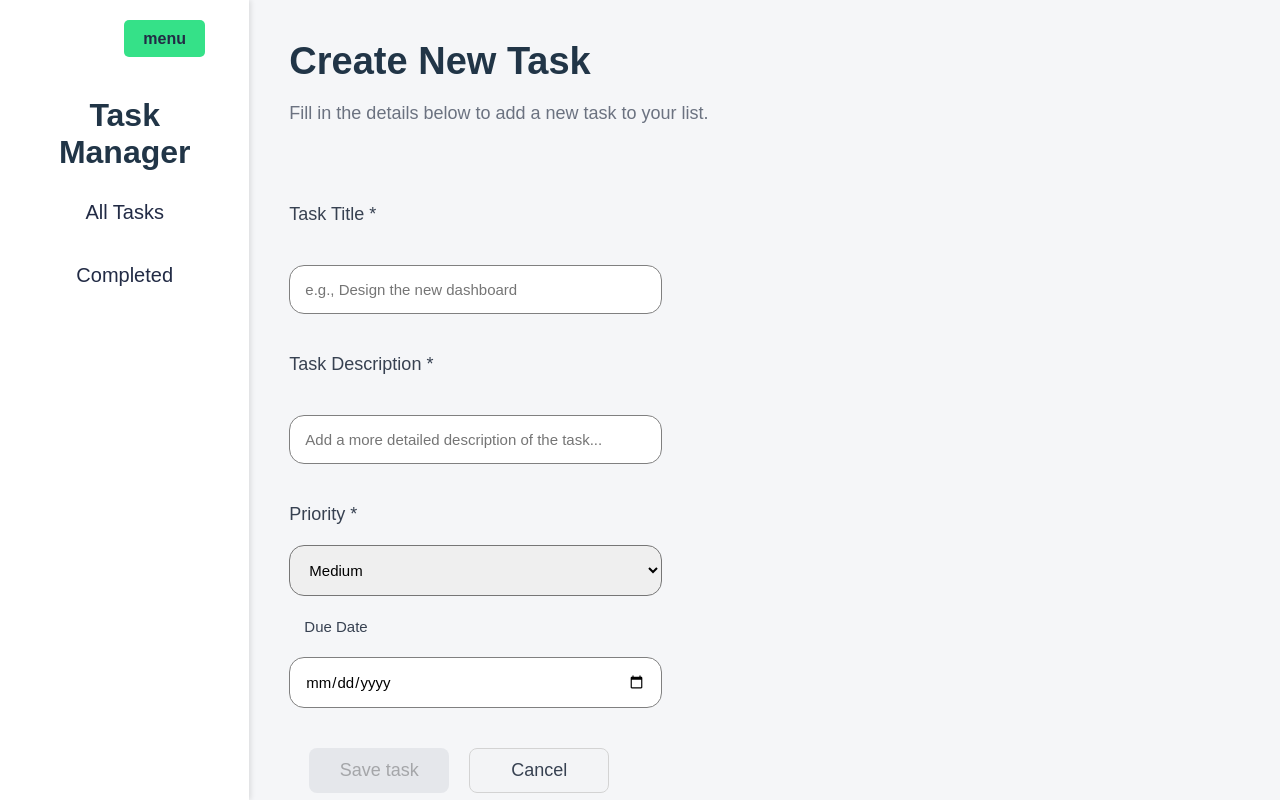
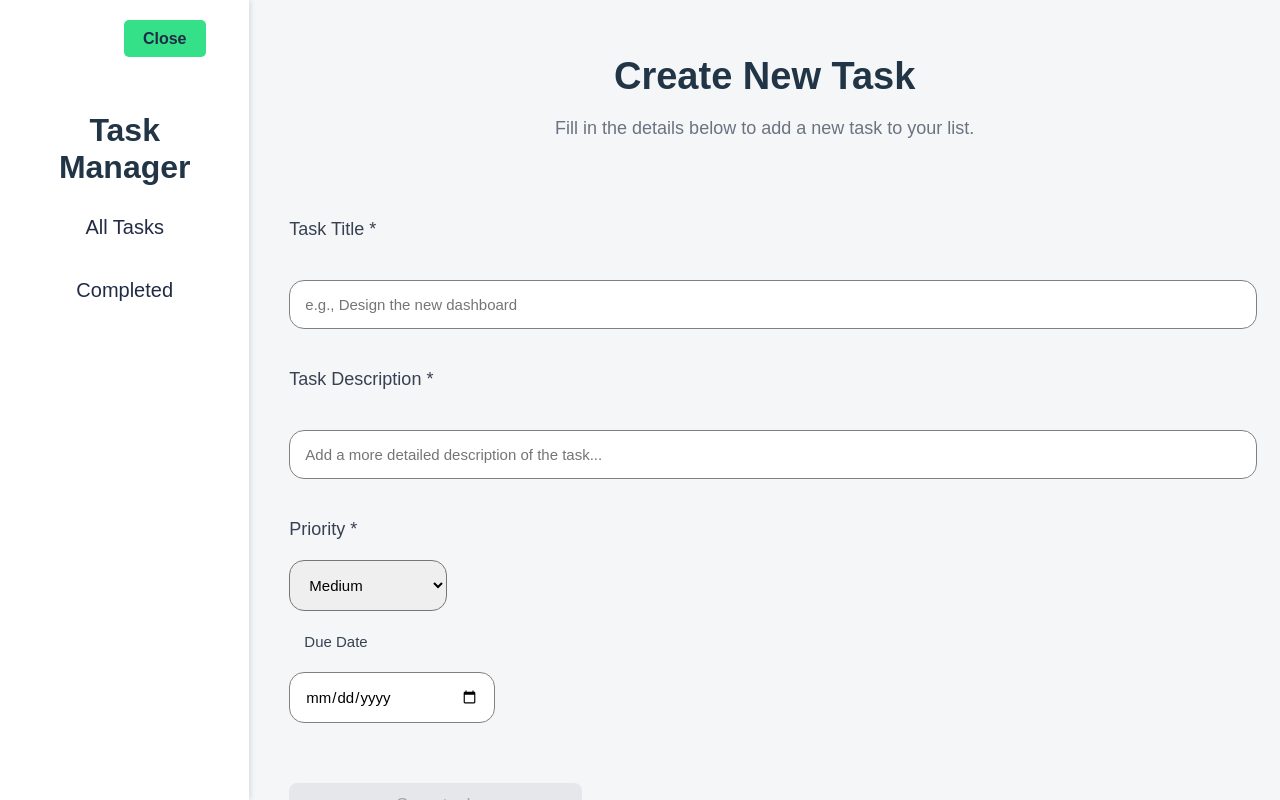
Before and after one commit to maviaarav/todo_list, a React (Vite) app: page /form in a window 1280 px wide. Built offline with nearby package versions, Linux system fonts and the light colour scheme.

Commit message:
UI updated

```diff
--- a/src/form.css
+++ b/src/form.css
@@ -1,28 +1,57 @@
-.form-group {
+
+.form-input{
+    width: 50%;
+}
+.form-select{
+    width: 50%;
+}
+.btn-1{
+  width: 140px;
+  margin-inline: 20px;
+}
+#container{
+  align-items: baseline;
+}
+#task-container{
+  font-size: 18px;
+  width: 80%;
+  padding: 40px;
+  color: #374151;
+  gap: 20px;
   display: flex;
   flex-direction: column;
-  margin-bottom: 20px;
-  width: 100%;
+  justify-content: space-between;
+  margin-left: 20px;
 }
-
-.form-label {
-  font-size: 16px;
-  font-weight: 500;
-  color: #374151; /* dark gray */
-  margin-bottom: 8px;
+@media screen and (max-width: 1337px) {
+  .form-input{
+    width: 130%;
+  }
+  .form-select{
+    width: 100%;
+  }
+  .btn-1{
+    width: 130%;
+    margin-inline: 0;
+    margin-top: 20px;
+  }
+  h2{
+    text-align: center;
+  }
+  p{
+    text-align: center;
+  }
+  #container{
+    align-items: baseline;
+  }
+  #task-container{
+    font-size: 18px;
+    width: 80%;
+    color: #374151;
+    display: flex;
+    flex-direction: column;
+    justify-content: space-between;
+    align-items: baseline;
+    margin: 0 -10px 0 0;
+  }
 }
-
-.form-input, .form-select {
-  padding: 12px 14px;
-  border: 1px solid #D1D5DB; /* light gray border */
-  border-radius: 8px;
-  font-size: 16px;
-  color: #111827; /* dark text */
-  background-color: #FFFFFF;
-  transition: border-color 0.2s, box-shadow 0.2s;
-}
-
-.form-input:focus{
-  outline: none;
-  border-color: #3B82F6; /* blue on focus */
-}
--- a/src/form.jsx
+++ b/src/form.jsx
@@ -1,7 +1,7 @@
 import React, { useState } from "react";
 import { Link } from "react-router-dom";
 import { taskContainerStyle } from './home.jsx'
-
+import './form.css';
 
 
 
@@ -18,12 +18,9 @@ const styles ={
     fontSize: "15px",
     border: "1px solid grey",
     margin: '20px 0 20px 0',
-    width: "50%",
-
 
 }
 const select_style={
-    width: "50%",
     padding: "15px",
     borderRadius: "15px",
     fontSize: "15px",
@@ -57,11 +54,11 @@ const Form = ({addTodo}) =>{
                 <h2>Create New Task</h2>
                 <p style={{fontSize: "18px", color: "#6B7280"}}>Fill in the details below to add a new task to your list.</p>
             </div>
-            <div style={{fontSize: "18px", width:"80%",padding: "40px", color: "#374151",gap: "20px", display: "flex", flexDirection: "column", justifyContent: "space-between" , marginLeft: "20px;"}}>
+            <div id="task-container">
                 <p >Task Title *</p>
-                <input style={styles} type="text" value={title} placeholder="e.g., Design the new dashboard" onChange={(e)=>setTitle(e.target.value)} required/>
+                <input style={styles} type="text" className="form-input" value={title} placeholder="e.g., Design the new dashboard" onChange={(e)=>setTitle(e.target.value)} required/>
                 <p >Task Description *</p>
-                <input style={styles} value={description} placeholder="Add a more detailed description of the task..." onChange={(e)=>setDescription(e.target.value)} required></input>
+                <input style={styles} className="form-input" value={description} placeholder="Add a more detailed description of the task..." onChange={(e)=>setDescription(e.target.value)} required></input>
                 <div>
                     <div className="form-group">
                         <label className="form-label">Priority *</label> <br />
@@ -73,15 +70,15 @@ const Form = ({addTodo}) =>{
                     </div>
 
                     <div className="form-group">
-                        <label style= {select_style}className="form-label">Due Date</label> <br />
+                        <label style= {select_style} className="form-label">Due Date</label> <br />
                         <input style={styles} type="date" className="form-input" value={dueDate} onChange={(e)=>setDueDate(e.target.value)}/>
                     </div>
                     </div>
                     <div>
 
-                       <Link to="/"><button style={{width: "140px", backgroundColor: !title || !description || !priority ? '#E5E7EB' : '#3B82F6', marginInline:"20px", cursor: !title || !description || !priority ? 'not-allowed' : 'pointer'}} className="btn-1" onClick={()=>{playSavebutton(); handleSave();}} disabled={!title || !description || !priority }>Save task</button></Link>
+                       <Link to="/"><button style={{ backgroundColor: !title || !description || !priority ? '#E5E7EB' : '#3B82F6', cursor: !title || !description || !priority ? 'not-allowed' : 'pointer'}} className="btn-1" onClick={()=>{playSavebutton(); handleSave();}} disabled={!title || !description || !priority }>Save task</button></Link>
 
-                        <Link to="/"><button style={{width: "140px", backgroundColor:"#F3F4F6", color:"#374151", border:"1px solid lightgrey"}}>Cancel</button></Link>
+                        <Link to="/"><button style={{ backgroundColor:"#F3F4F6", color:"#374151", border:"1px solid lightgrey"}} className="btn-1">Cancel</button></Link>
                     </div>
 
             </div>
--- a/src/home.css
+++ b/src/home.css
@@ -17,7 +17,21 @@ width: 20px;
     top: 90px;
 }
 
+.btn-closed{
+      margin: 20px;
+        cursor: pointer;
+        font-size: 16px;
+        border: none;
+        border-radius: 5px;
+        background-color: #35e188;
+        color: #222B45;
+        font-weight: bold;
+        transition: background-color 0.3s ease;
+        display: none;
+        position: absolute;
+        left: 0;
 
+}
 @media screen and (max-width: 1337px) {
   #btn-1{
     position: absolute;
@@ -33,5 +47,7 @@ width: 20px;
   }
   h2{
     font-size: 38px;
+    margin-top: 15px;
   }
+
  }
--- a/src/home.jsx
+++ b/src/home.jsx
@@ -1,7 +1,7 @@
 import React, { useState } from "react";
 import { Link } from "react-router-dom";
 import "./home.css";
-
+import sideMenu from "./side-menu.jsx";
 import Confetti from 'react-confetti';
 
 
@@ -24,6 +24,7 @@ const styles = {
   width: "100%",
   padding: "40px",
   justifyContent: "space-between",
+  marginTop: "10px",
 };
 
 const buttonStyle = {
@@ -37,8 +38,13 @@ const buttonStyle = {
   height: "50px",
   textAlign: "center",
 };
-const prioritySymbol = {
-
+const ClosedStyle = {
+    /* margin-top: 20px; */
+    margin: "20px",
+    display: "flex",
+    /* float: left; */
+    position: "absolute",
+    left: 0
 }
 export const taskContainerStyle = {
   fontSize: "18px",
@@ -66,9 +72,23 @@ const Home = ({ todos, completeTodo }) => {
         }, duration);
       }
 
+function openMenu() {
+    const menu = document.getElementById('menu');
+    const closedButton = document.querySelector('.btn-closed');
+    menu.style.display = "flex"
 
+    if (menu.style.display === "flex") {
+       console.log("menu is open");
+       closedButton.style.display = "none";
+    }
+
+}
   return (
     <div style={containerStyle} id="container">
+      <div>
+        <button className="btn-closed" onClick={openMenu}>Menu</button>
+      </div>
+
       {showConfetti && <Confetti />}
       <div style={styles} id="text-container">
         <h2>Today's Task <br />{`You have ${todos.length} tasks`}</h2>
@@ -126,4 +146,6 @@ const Home = ({ todos, completeTodo }) => {
   );
 };
 
+
+
 export default Home;
--- a/src/side-menu.css
+++ b/src/side-menu.css
@@ -16,7 +16,6 @@
 
 #menu-btn{
     display: none;
-
 }
 
 
--- a/src/side-menu.jsx
+++ b/src/side-menu.jsx
@@ -1,6 +1,7 @@
 import React from "react";
 import { Link } from "react-router-dom";
 import './side-menu.css';
+import Home  from "./home.jsx";
 
 const styles = {
     width : "300px",
@@ -30,17 +31,34 @@ const clicked = (event) => {
     })
     event.currentTarget.classList.add("active");
 }
+function handleMenuToggle() {
+    const menu = document.getElementById('menu');
+    const closedButton = document.querySelector('.btn-closed');
+    menu.style.display = "none"
+
+    if (menu.style.display === "none") {
+       console.log("menu is closed");
+       closedButton.style.display = "flex";
+
+    }
+    else {
+        console.log("menu is open");
+        closedButton.style.display = "none";
+    }
+
+}
 
 const sideMenu = () => {
     return (
         <>
             <div style={styles} id="menu">
-                <button type="sumbit" id="menu-btn">menu</button>
+                <button type="sumbit" id="menu-btn" onClick={handleMenuToggle}>Close</button>
                 <h2 style={{fontSize: "32px", fontWeight: "bold"}}>Task Manager </h2>
                 <Link to="/" style={linkStyle} onClick={clicked} className="side_menu">All Tasks</Link>
                 <Link to="/completed" style={linkStyle} onClick={clicked} className="side_menu">Completed</Link>
             </div>
         </>
+
     )
 }
 export default sideMenu;
```
